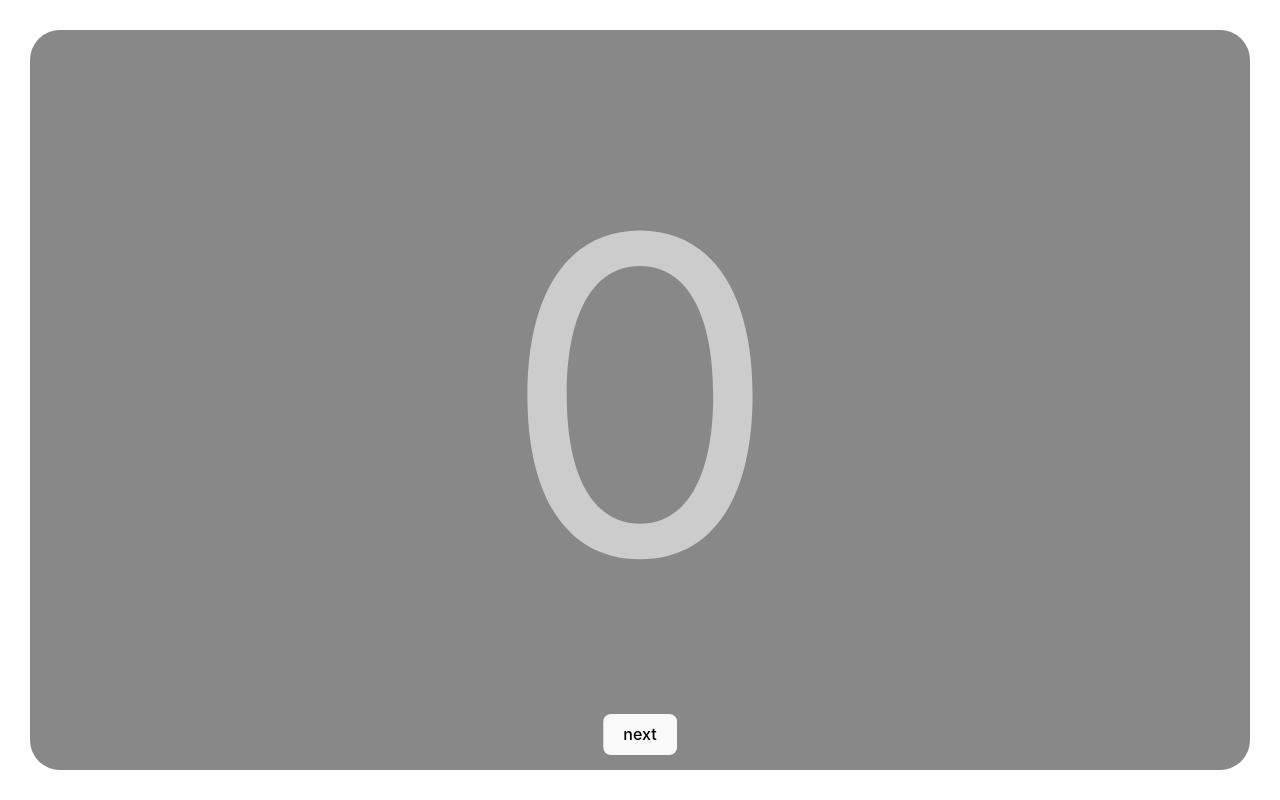
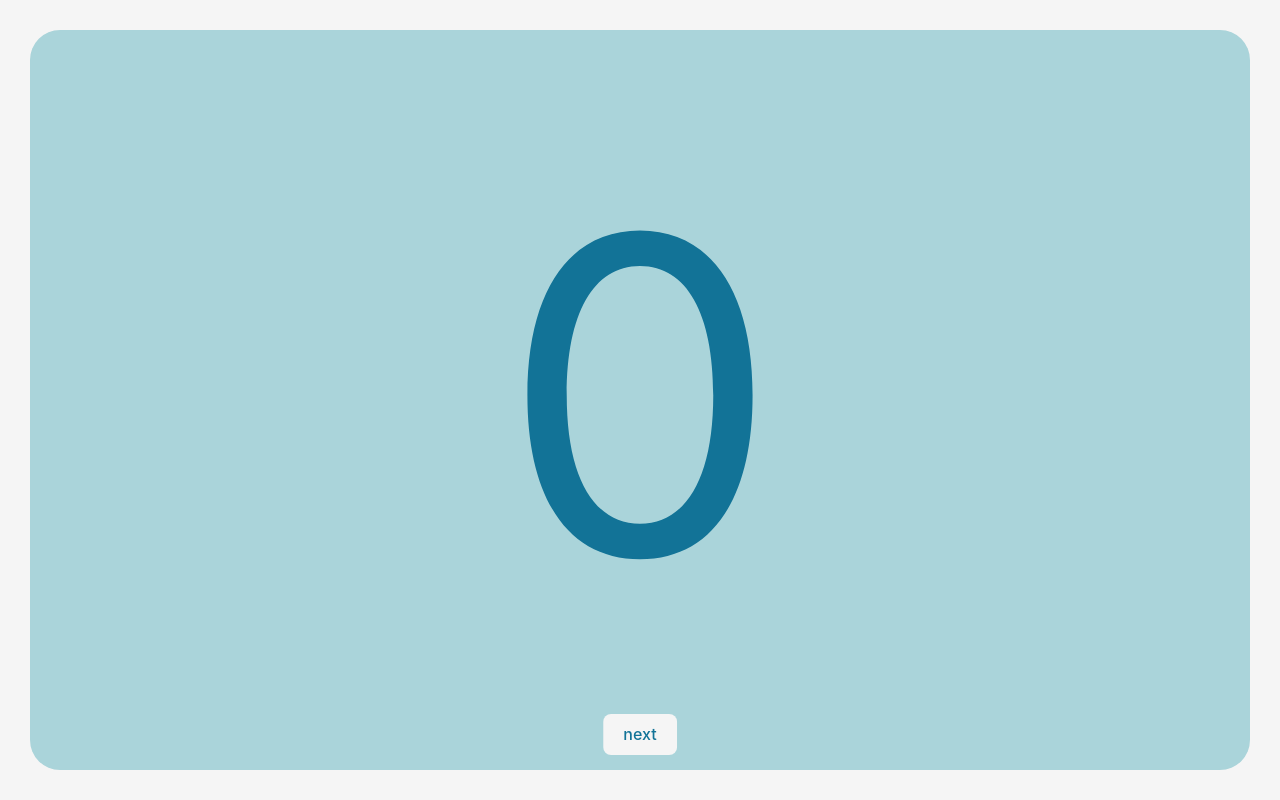
Before and after one commit to rosskie/easymath, a website built with Vite: page index.html in a window 1280 px wide. Both pictures are taken after a click on the button "answer". Built offline with nearby package versions, Linux system fonts and the light colour scheme.

Commit message:
:paint: add new color palette

```diff
--- a/src/modules/change_color.ts
+++ b/src/modules/change_color.ts
@@ -1,8 +1,51 @@
-export function changeColor(elements: HTMLElement[], isProblem = false): void {
-  const backgroundColor = isProblem ? '#646cff' : '#888';
-  const textColor = isProblem ? '#fff' : '#ccc';
-  for (const el of elements) {
-    el.style.backgroundColor = backgroundColor;
-    el.style.color = textColor;
+const COLOR_PALETTE = {
+  // problem
+  p1: '#e9ccb4',
+  p2: '#eabbb3',
+  p3: '#e39d9c',
+  p4: '#df8686',
+  p5: '#bd726b',
+  // answer
+  a1: '#f1f8fd',
+  a2: '#aad4da',
+  a3: '#18a2c9',
+  a4: '#138aa4',
+  a5: '#127397',
+};
+
+export function changeColor(isProblem = false): void {
+  const colors = getColorOfTextAndBackground(isProblem);
+
+  const bgElements: HTMLElement[] | [] = [
+    ...document.querySelectorAll('section'),
+  ];
+  for (const el of bgElements) {
+    el.style.backgroundColor = colors.background;
+    el.style.color = colors.text;
+  }
+
+  const btnEl = document.getElementById('js_next');
+  if (btnEl) {
+    btnEl.style.color = colors.text;
   }
 }
+
+type ColorOfTextAndBackground = {
+  background: string;
+  text: string;
+};
+
+function getColorOfTextAndBackground(
+  isProblem = false,
+): ColorOfTextAndBackground {
+  const isDarkMode = window.matchMedia('(prefers-color-scheme: dark)').matches; // true if dark mode
+
+  if (isDarkMode) {
+    return isProblem
+      ? { background: COLOR_PALETTE.p5, text: COLOR_PALETTE.p2 }
+      : { background: COLOR_PALETTE.a5, text: COLOR_PALETTE.a2 };
+  }
+  return isProblem
+    ? { background: COLOR_PALETTE.p2, text: COLOR_PALETTE.p5 }
+    : { background: COLOR_PALETTE.a2, text: COLOR_PALETTE.a5 };
+}
--- a/src/modules/next_problem.ts
+++ b/src/modules/next_problem.ts
@@ -9,30 +9,18 @@ const NEXT_EVENTS = ['Space', 'Enter'];
 let isProblem = false;
 
 export function setupNext(btnElement: HTMLButtonElement) {
-  const textElement: HTMLDivElement | null = document.querySelector('#js_quiz');
-  const bgElements: HTMLElement[] | [] = [
-    ...document.querySelectorAll('section'),
-  ];
-  if (!textElement) {
-    return;
-  }
-  const next = () => {
-    if (isProblem) {
-      showProblem(textElement);
-    } else {
-      showAnswer(textElement);
-    }
-    changeColor(bgElements, isProblem);
-    adjustTextSize(textElement, isProblem);
-    isProblem = !isProblem;
-  };
   if (isMobile) {
+    // allow tap on the background to go to the next problem
+    const bgElements: HTMLElement[] | [] = [
+      ...document.querySelectorAll('section'),
+    ];
     for (const el of bgElements) {
       el.addEventListener('click', () => {
         next();
       });
     }
   } else {
+    // let users click the button or press the space key to go to the next problem
     btnElement.addEventListener('click', () => {
       next();
       setTimeout(() => {
@@ -45,4 +33,29 @@ export function setupNext(btnElement: HTMLButtonElement) {
       }
     });
   }
+  setupColorPreferenceListener();
 }
+
+// show the next problem or answer
+function next(): void {
+  const textElement: HTMLDivElement | null = document.querySelector('#js_quiz');
+  if (!textElement) {
+    return;
+  }
+  if (isProblem) {
+    showProblem(textElement);
+  } else {
+    showAnswer(textElement);
+  }
+  changeColor(isProblem);
+  adjustTextSize(textElement, isProblem);
+  isProblem = !isProblem;
+}
+
+function setupColorPreferenceListener(): void {
+  window
+    .matchMedia('(prefers-color-scheme: dark)')
+    .addEventListener('change', () => {
+      changeColor(!isProblem);
+    });
+}
--- a/src/style.css
+++ b/src/style.css
@@ -1,11 +1,18 @@
 :root {
+  /* color pallette: Easy Math https://colormagic.app/palette/67128fc7eab8122db20f840e */
+  --color-black: #242424;
+  --color1: #e9ccb4;
+  --color2: #eabbb3;
+  --color3: #e39d9c;
+  --color4: #df8686;
+  --color5: #bd726b;
   font-family: Inter, system-ui, Avenir, Helvetica, Arial, sans-serif;
   line-height: 1.5;
   font-weight: 400;
 
   color-scheme: light dark;
-  color: rgba(255, 255, 255, 0.87);
-  background-color: #242424;
+  color: var(--color2);
+  background-color: var(--color-black);
 
   font-synthesis: none;
   text-rendering: optimizeLegibility;
@@ -21,25 +28,25 @@ body {
   margin: 0;
 }
 
+section {
+  background-color: var(--color5);
+  margin: 0 0 0 30px;
+  width: calc(100vw - 60px);
+}
+
 section.top_frame {
-  background-color: rgb(100, 108, 255);
   height: 30px;
-  width: calc(100vw - 60px);
-  margin: 0 0 0 30px;
+
   border-radius: 30px 30px 0 0;
 }
 section.bottom_frame {
-  background-color: rgb(100, 108, 255);
   height: 30px;
-  width: calc(100vw - 60px);
-  margin: 0 0 0 30px;
+
   border-radius: 0 0 30px 30px;
 }
 section.middle_frame {
-  background-color: rgb(100, 108, 255);
   height: calc(100vh - 120px);
-  width: calc(100vw - 60px);
-  margin: 0 0 0 30px;
+
   display: table;
 }
 
@@ -73,27 +80,28 @@ button {
   font-size: 1em;
   font-weight: 500;
   font-family: inherit;
-  background-color: #1a1a1a;
+  background-color: var(--color-black);
+  color: var(--color2);
   cursor: pointer;
   transition: border-color 0.25s;
 }
 button:hover {
-  border-color: #646cff;
+  border-color: slategray;
 }
 button:focus,
 button:focus-visible {
-  outline: 1px inset hotpink;
+  outline: 1px inset var(--color1);
 }
 
 @media (prefers-color-scheme: light) {
   :root {
-    color: #213547;
-    background-color: #ffffff;
+    color: var(--color5);
+    background-color: whitesmoke;
   }
-  a:hover {
-    color: #747bff;
+  section {
+    background-color: var(--color2);
   }
   button {
-    background-color: #f9f9f9;
+    background-color: whitesmoke;
   }
 }
```
